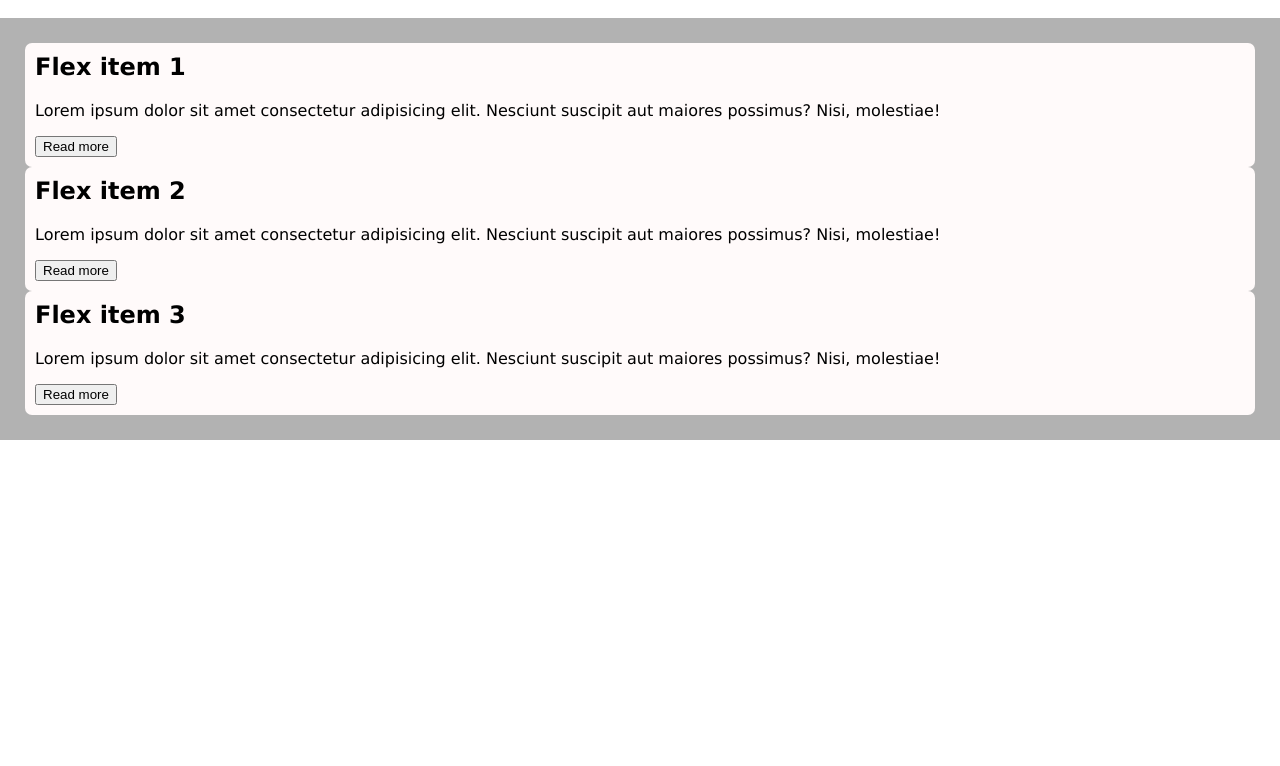
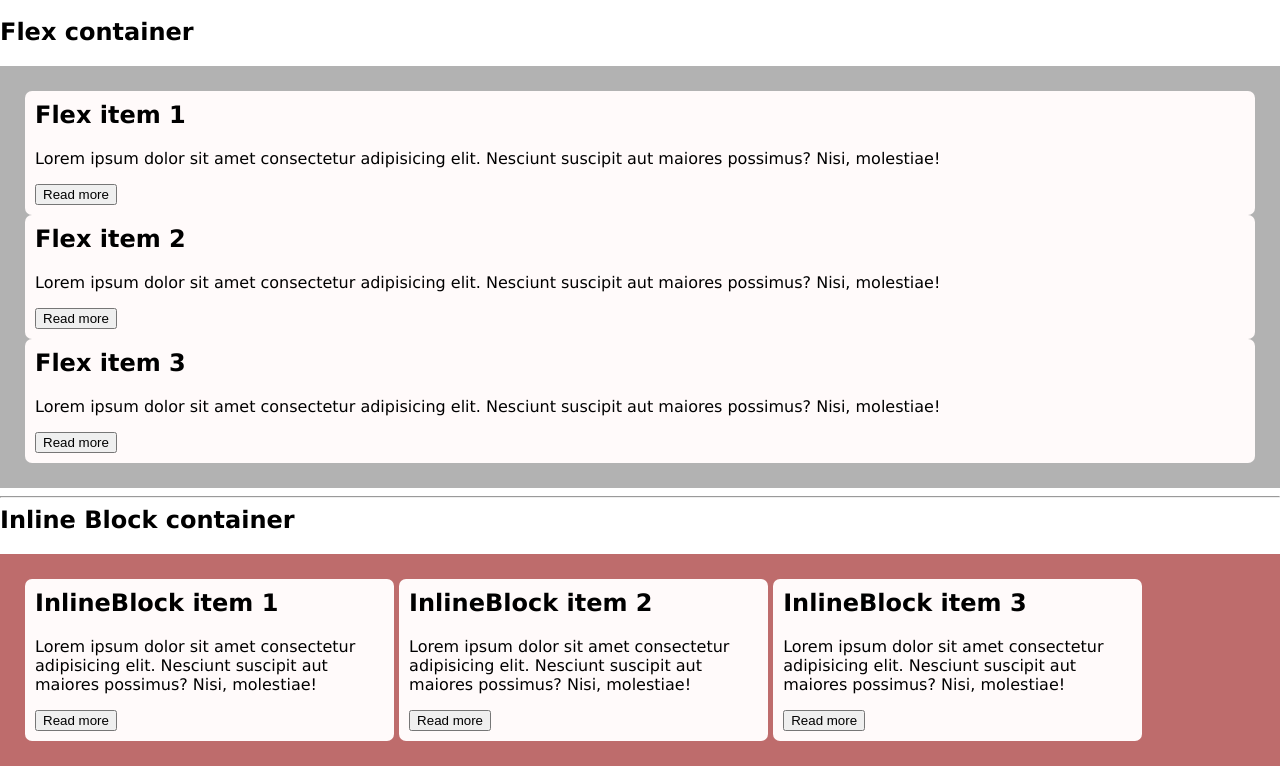
Before and after one commit to MariusCodeAcademy/type12-HTML-9-git-Flex-box, a plain HTML site: page index.html in a window 1280 px wide. Shown: the part 41-807 px from the top of the page. Drawn offline with Linux system fonts and the light colour scheme.

Commit message:
Duplicate container inlineBlock

```diff
--- a/index.html
+++ b/index.html
@@ -13,6 +13,7 @@
 <body>
   <h1>HTML 9 git Flex box</h1>
 
+  <h2>Flex container</h2>
   <div class="flex-container">
     <!-- oneArticle -->
     <article class="post">
@@ -41,6 +42,37 @@
 
   </div>
 
+  <hr>
+
+  <h2>Inline Block container</h2>
+  <div class="inline-block-container">
+    <!-- oneArticle -->
+    <article class="post">
+      <h2>InlineBlock item 1</h2>
+      <p>Lorem ipsum dolor sit amet consectetur adipisicing elit. Nesciunt suscipit aut maiores possimus? Nisi,
+        molestiae!</p>
+      <button>Read more</button>
+    </article>
+    <!-- /oneArticle -->
+    <!-- oneArticle -->
+    <article class="post">
+      <h2>InlineBlock item 2</h2>
+      <p>Lorem ipsum dolor sit amet consectetur adipisicing elit. Nesciunt suscipit aut maiores possimus? Nisi,
+        molestiae!</p>
+      <button>Read more</button>
+    </article>
+    <!-- /oneArticle -->
+    <!-- oneArticle -->
+    <article class="post">
+      <h2>InlineBlock item 3</h2>
+      <p>Lorem ipsum dolor sit amet consectetur adipisicing elit. Nesciunt suscipit aut maiores possimus? Nisi,
+        molestiae!</p>
+      <button>Read more</button>
+    </article>
+    <!-- /oneArticle -->
+
+  </div>
+
 </body>
 
 </html>
--- a/style.css
+++ b/style.css
@@ -8,3 +8,12 @@
   padding: 10px;
   border-radius: 7px;
 }
+
+.inline-block-container {
+  background-color: rgb(190, 108, 108);
+  padding: 25px;
+}
+.inline-block-container .post {
+  display: inline-block;
+  width: 30%;
+}
```
